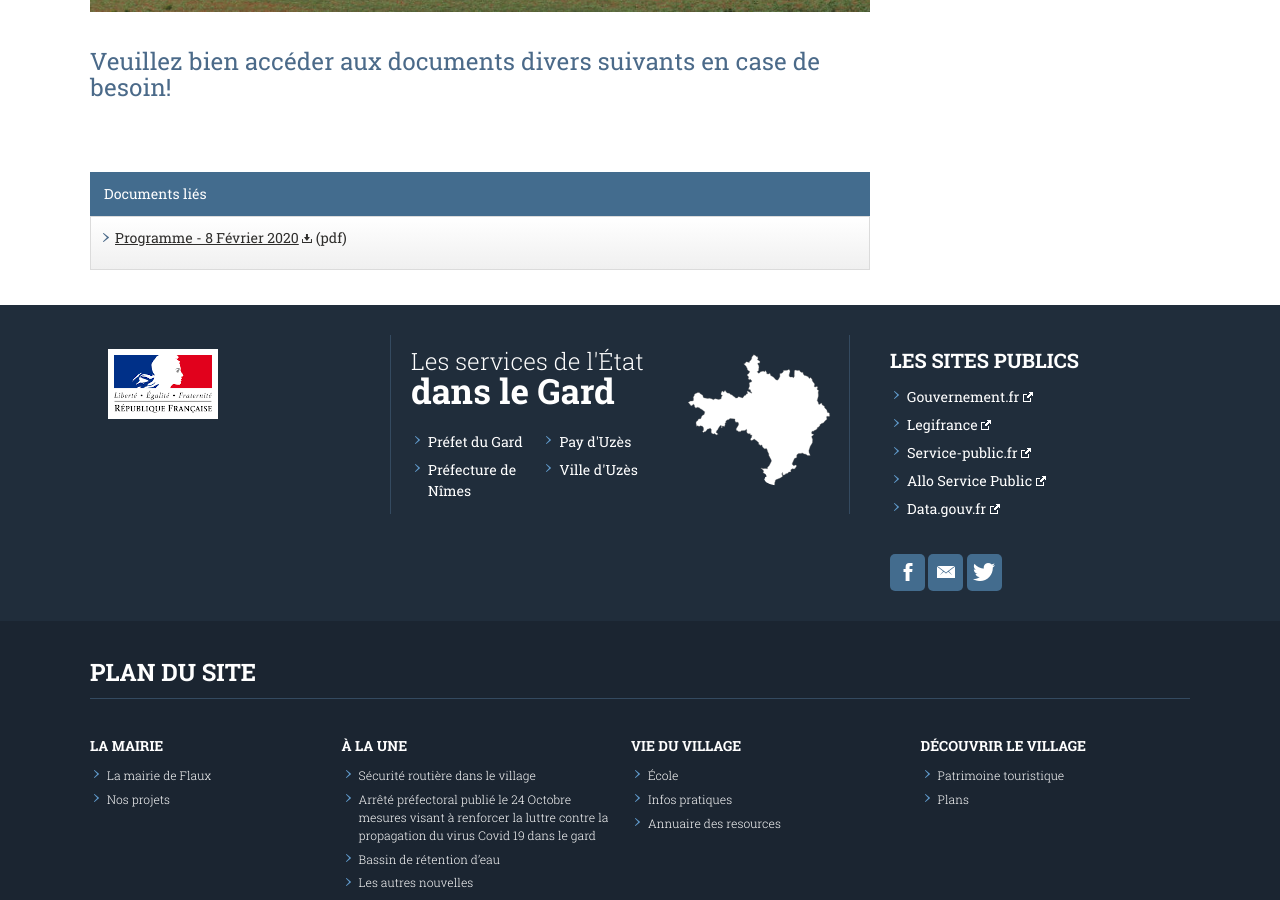
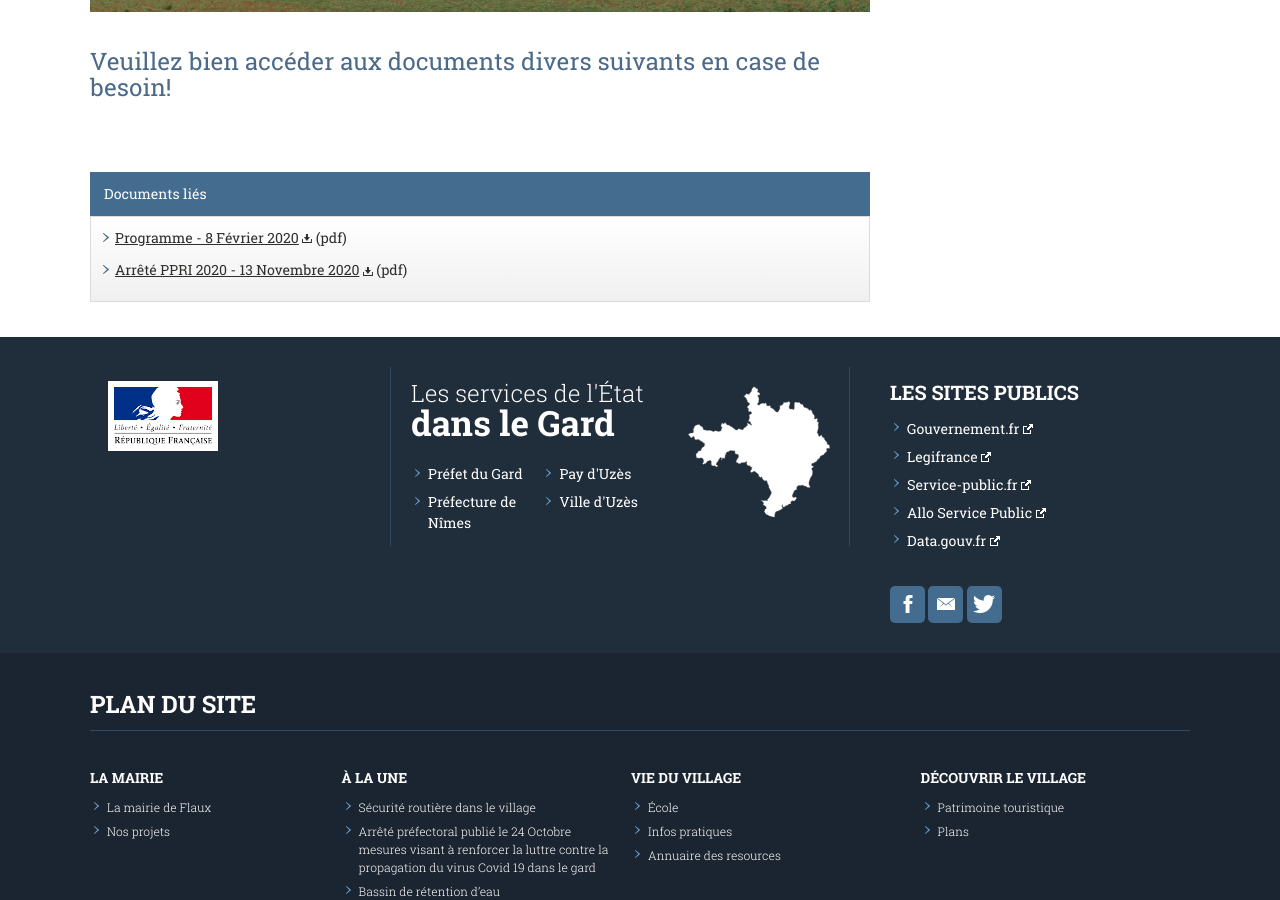
Before and after one commit to Flaux-Village/flaux-village.github.io, a Jekyll site: the page built from divers.md, in a window 1280 px wide and 900 px high, scrolled down 604 px. Built offline with Jekyll 4.4.1, drawn with Linux system fonts in a browser that asks for light colours; our own code applies the rules of GitHub Pages for plain Markdown files.

Commit message:
Update divers.md

```diff
--- a/divers.md
+++ b/divers.md
@@ -12,6 +12,10 @@ documents:
   date_texte: 8 Février 2020
   addresse: /assets/documents/Programme finalisé (1).pdf
   type: pdf
+- fiche: Arrêté PPRI 2020
+  date_texte: 13 Novembre 2020
+  addresse: /assets/documents/arrêté PPRI 30 2020 09 16 009.pdf
+  type: pdf
 
 menu_secondaire:
 - titre: Horaires secrétariat
```
